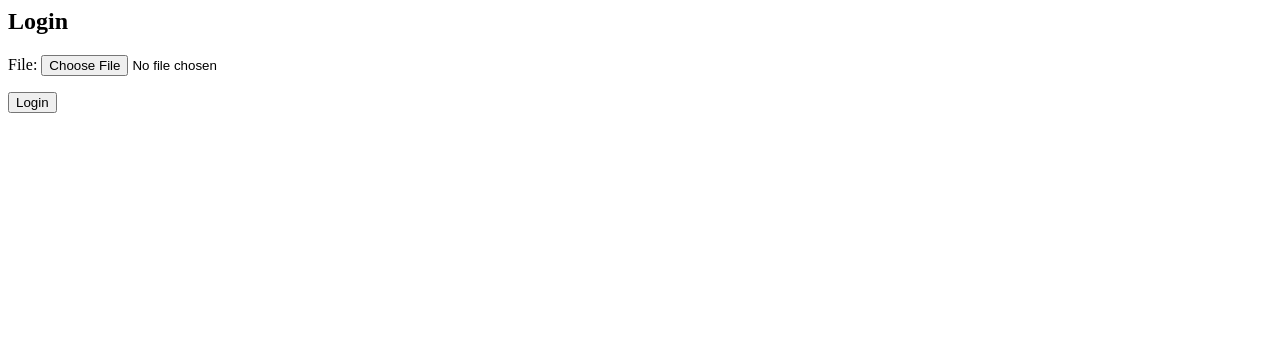
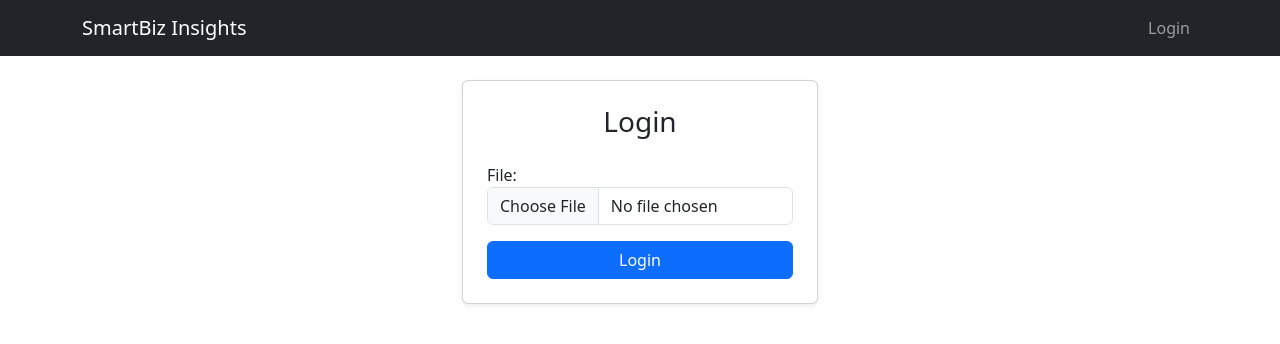
Before and after one commit to dziubaaleksandr/PetProject, a Django app: template PetProject/accounts/templates/registration/login.html in a window 1280 px wide. Shown: the top 344 px of the page. Run offline with Django 5.2, Linux system fonts and the light colour scheme; the template is opened without the code that fills it: values that come from a table or form of the project are taken from there, others are empty; parts of the project's set-up code (start-up, migrations or seed data) failed here and were passed over.

Commit message:
[REF] analytics: login template

```diff
--- a/PetProject/accounts/templates/registration/login.html
+++ b/PetProject/accounts/templates/registration/login.html
@@ -1,6 +1,38 @@
-<h2>Login</h2>
-<form method="post">
-  {% csrf_token %}
-  {{ form.as_p }}
-  <button type="submit">Login</button>
-</form>
+{% extends "base.html" %}
+{% load form_filters %}
+{% block content %}
+
+<div class="row justify-content-center">
+  <div class="col-md-6 col-lg-4">
+    <div class="card shadow-sm p-4">
+      <h3 class="mb-4 text-center">Login</h3>
+
+      <form method="post" novalidate>
+        {% csrf_token %}
+        {% if form.non_field_errors %}
+        <div class="alert alert-danger">
+          {% for error in form.non_field_errors %}
+          <div>{{ error }}</div>
+          {% endfor %}
+        </div>
+        {% endif %}
+
+        {% for field in form %}
+        <div class="mb-3">
+          {{ field.label_tag }}
+          {{ field|add_class:"form-control" }}
+          {% if field.errors %}
+          <div class="text-danger small mt-1">
+            {{ field.errors.0 }}
+          </div>
+          {% endif %}
+        </div>
+        {% endfor %}
+
+        <button type="submit" class="btn btn-primary w-100">Login</button>
+      </form>
+    </div>
+  </div>
+</div>
+
+{% endblock %}
```
